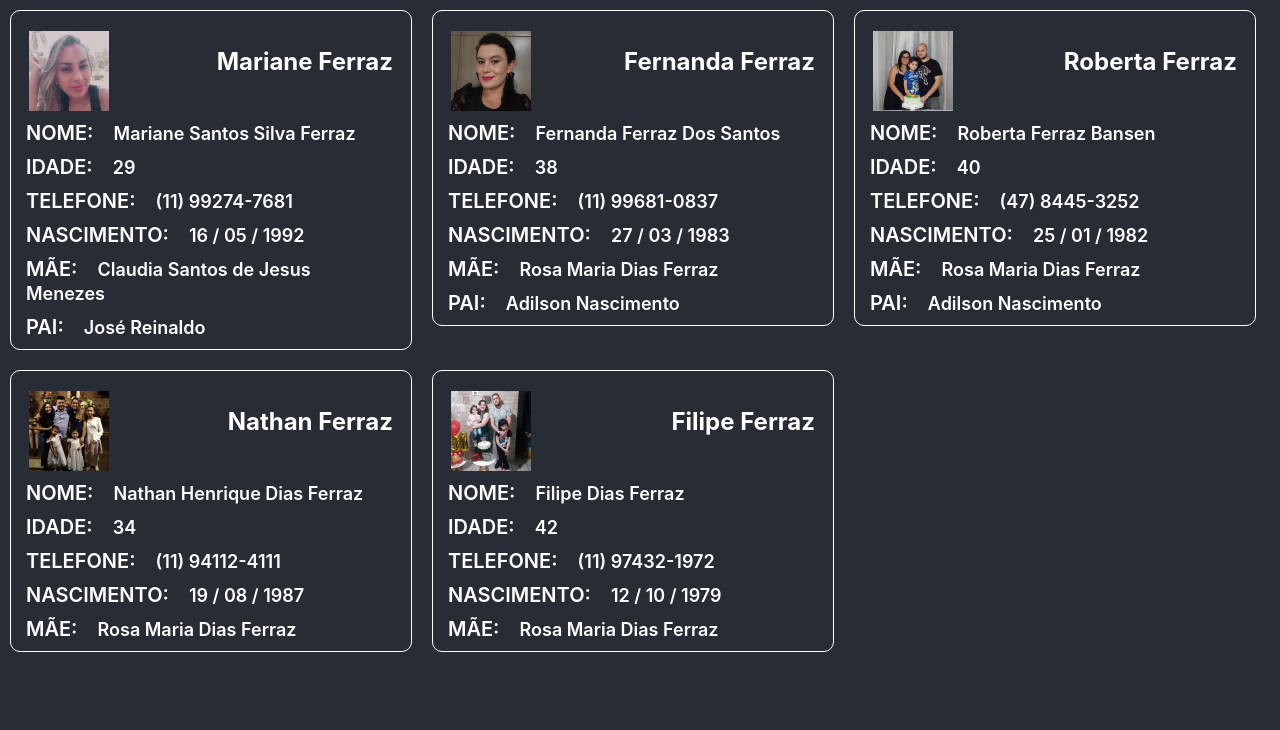
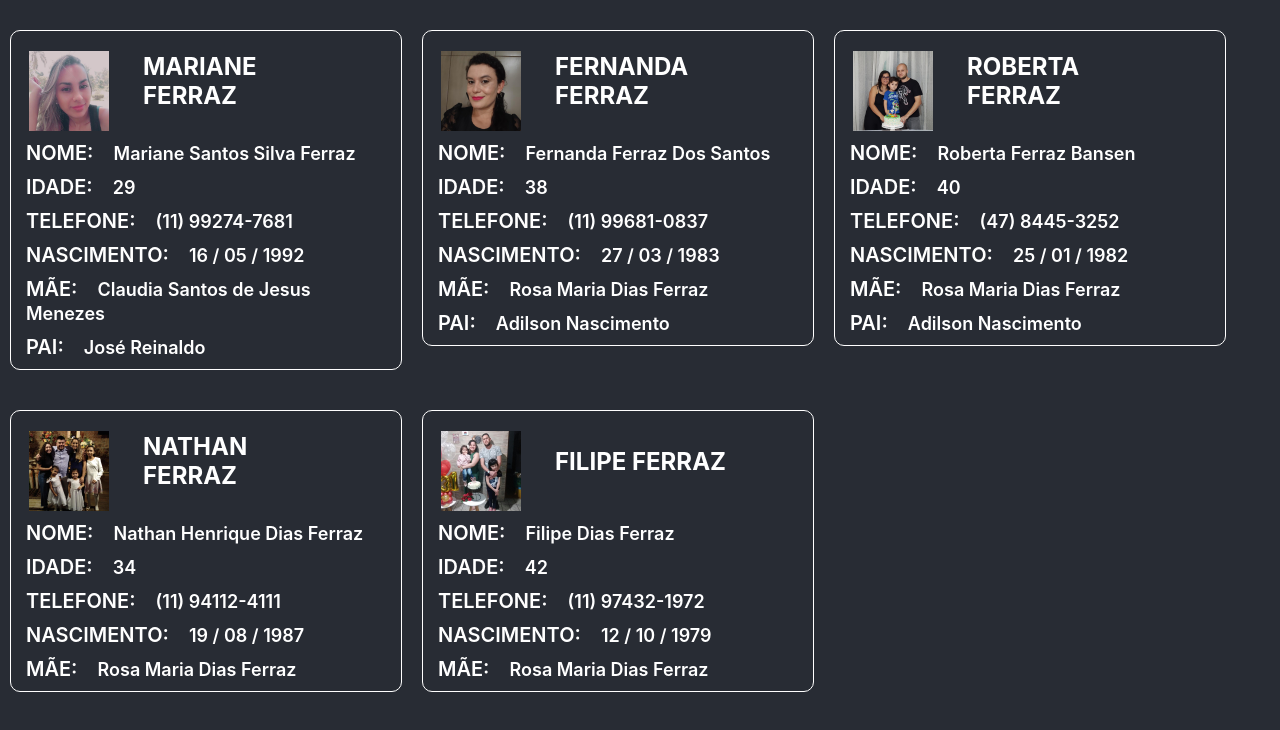
Before and after one commit to FerrazNathan/aulas-react, a React (Create React App) app in the folder my-app/: page / in a window 1280 px wide. Shown: the top 730 px of the page. Built offline with nearby package versions, Linux system fonts and the light colour scheme.

Commit message:
fix textos

```diff
--- a/my-app/src/App.css
+++ b/my-app/src/App.css
@@ -68,12 +68,8 @@ code {
   margin-top: 20px;
 }
 
-.App-card{
-  border: 1px solid #FFF;
-  margin: 10px;
-  display: flex;
-  flex-direction: column;
-  justify-content: start;
-  width: 400px;
-  height: 100%;
+.Card-header h2{
+  margin-right: 40px;
+  text-transform: uppercase;
+  width: 200px;
 }
```
